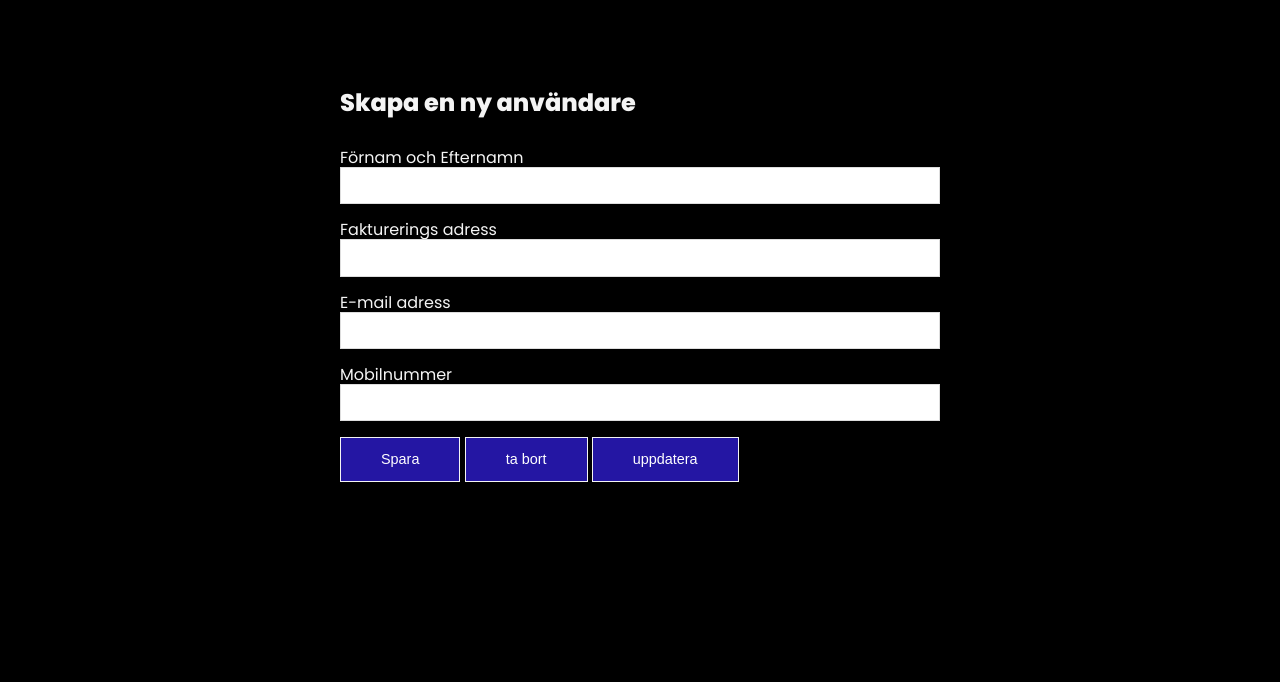
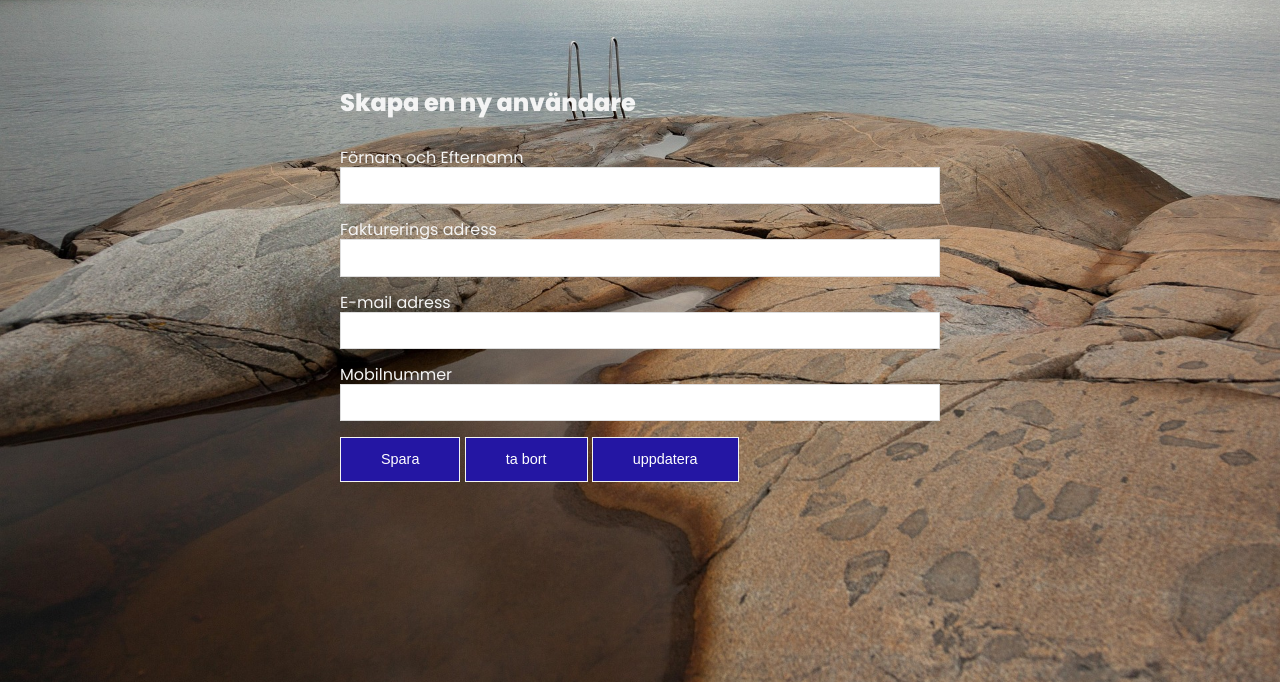
Before and after one commit to Msundqvist/westcoast-education, a website: page src/pages/user-page.html in a window 1280 px wide. Shown: the part 118-800 px from the top of the page. Drawn offline with Linux system fonts and the light colour scheme.

Commit message:
ändrat bakgrund på alla sidor

```diff
--- a/src/pages/user-page.html
+++ b/src/pages/user-page.html
@@ -44,6 +44,7 @@
     </header>
     <main>
         <main>
+          <div class="page-background"></div>
             <section id="form">
               <h1 >Skapa en ny användare</h1>
               <form id="form">
```
Also changed, not shown: src/pages/courses.html (+1 -0 lines).
